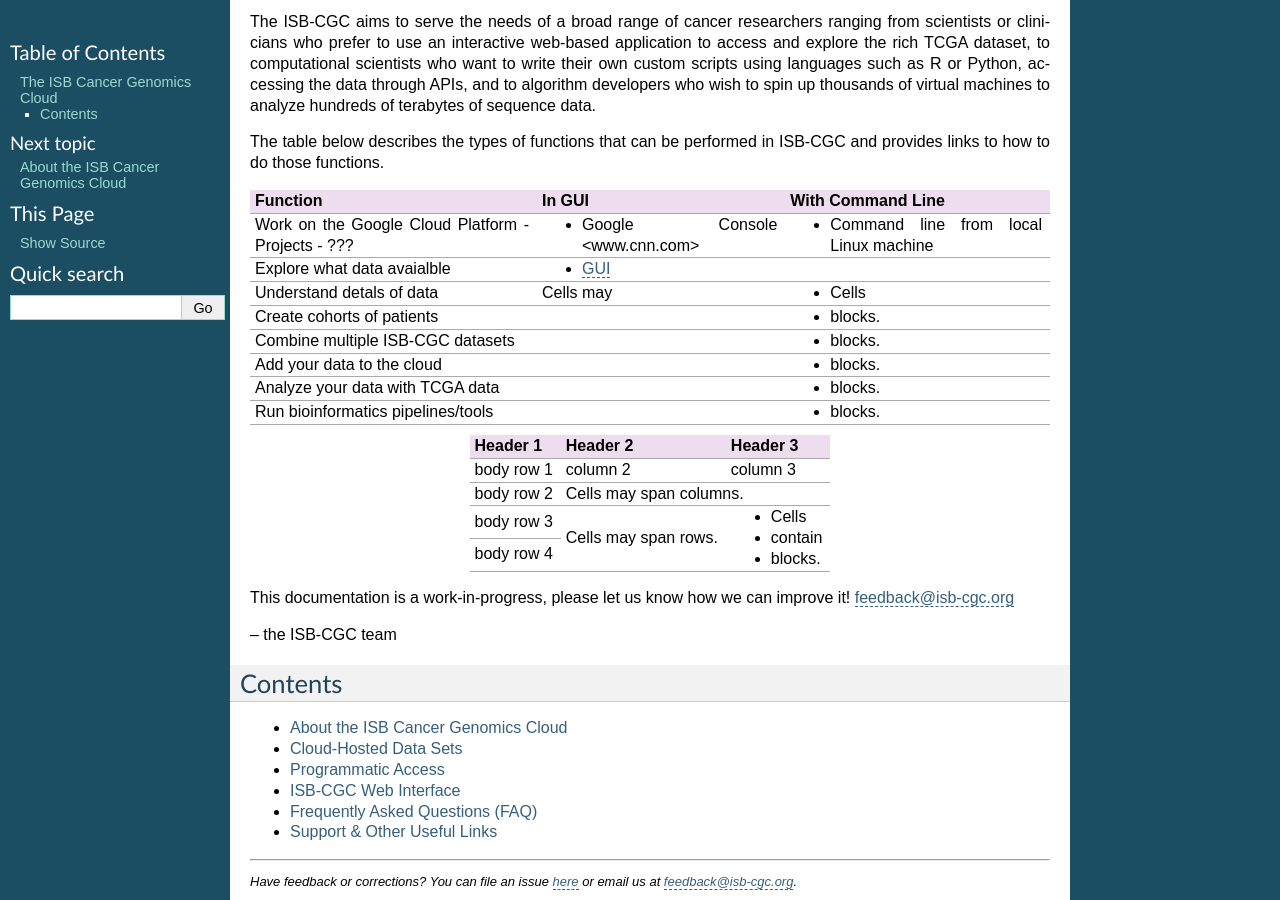
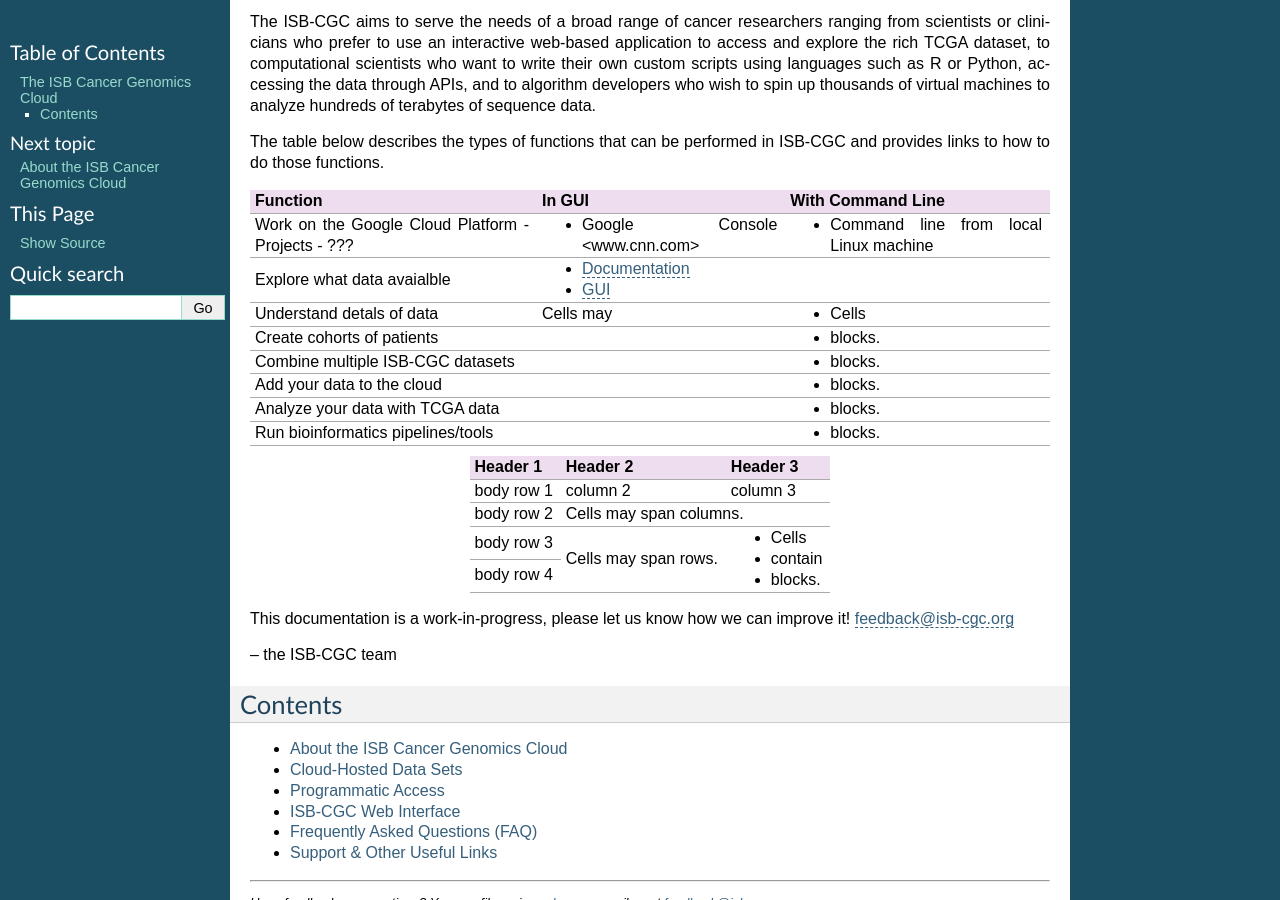
Before and after one commit to isb-cgc/readthedocs, a Sphinx documentation site: the page built from docs/source/index.rst, in a window 1280 px wide and 900 px high, scrolled down 623 px. Built offline with Sphinx 7.4.7, drawn with Linux system fonts in a browser that asks for light colours.

Commit message:
Update index.rst

```diff
--- a/docs/source/index.rst
+++ b/docs/source/index.rst
@@ -33,8 +33,8 @@
 |- Projects                         |                                         |                                         |
 |- ???                              |                                         |                                         |
 +-----------------------------------+-----------------------------------------+-----------------------------------------+
-|Explore what data avaialble        |- `GUI <www.cnn.com>`_                   |                                         |
-|                                   |                                         |                                         |
+|Explore what data avaialble        |- `Documentation <Hosted-Data.html>`_    |                                         |
+|                                   |- `GUI </webapp/Saved-Cohorts.html>`_    |                                         |
 +-----------------------------------+-----------------------------------------+-----------------------------------------+
 |Understand detals of data          |Cells may                                |- Cells                                  |
 +-----------------------------------+-----------------------------------------+-----------------------------------------+
```
